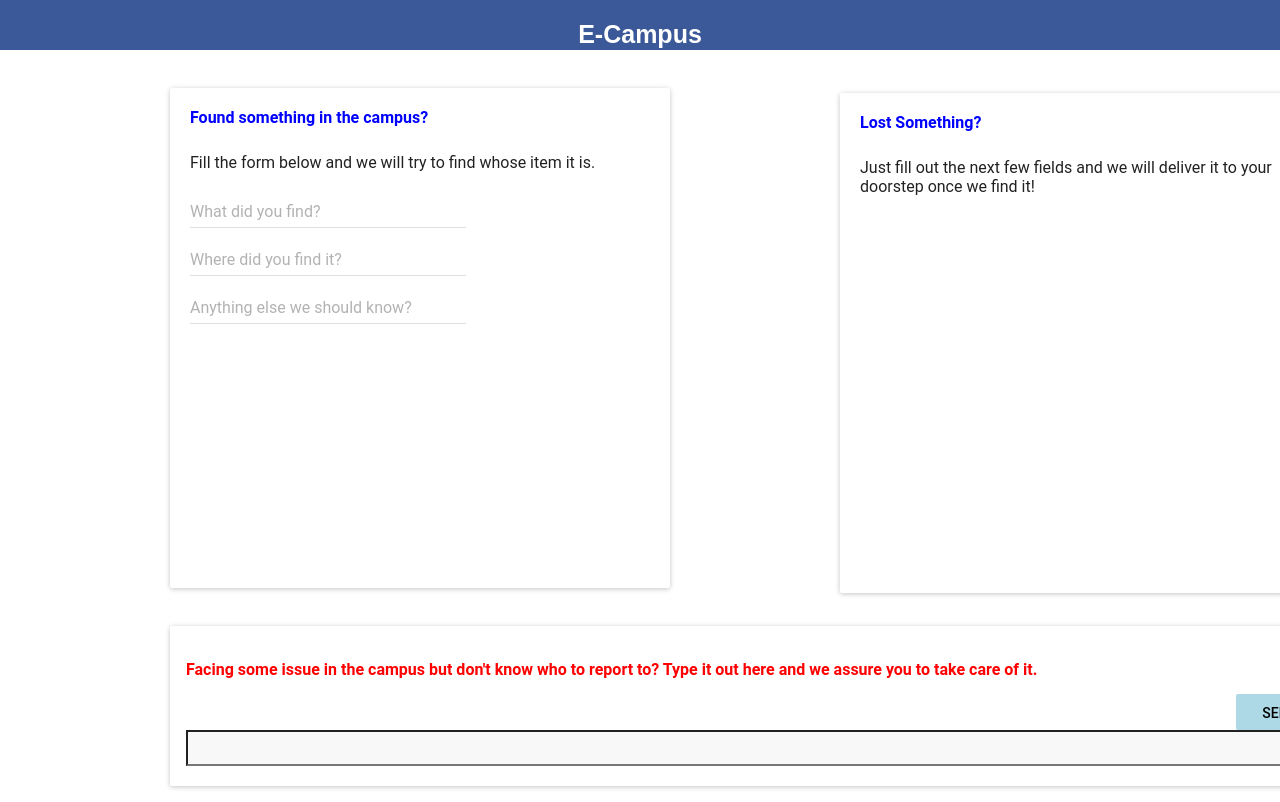
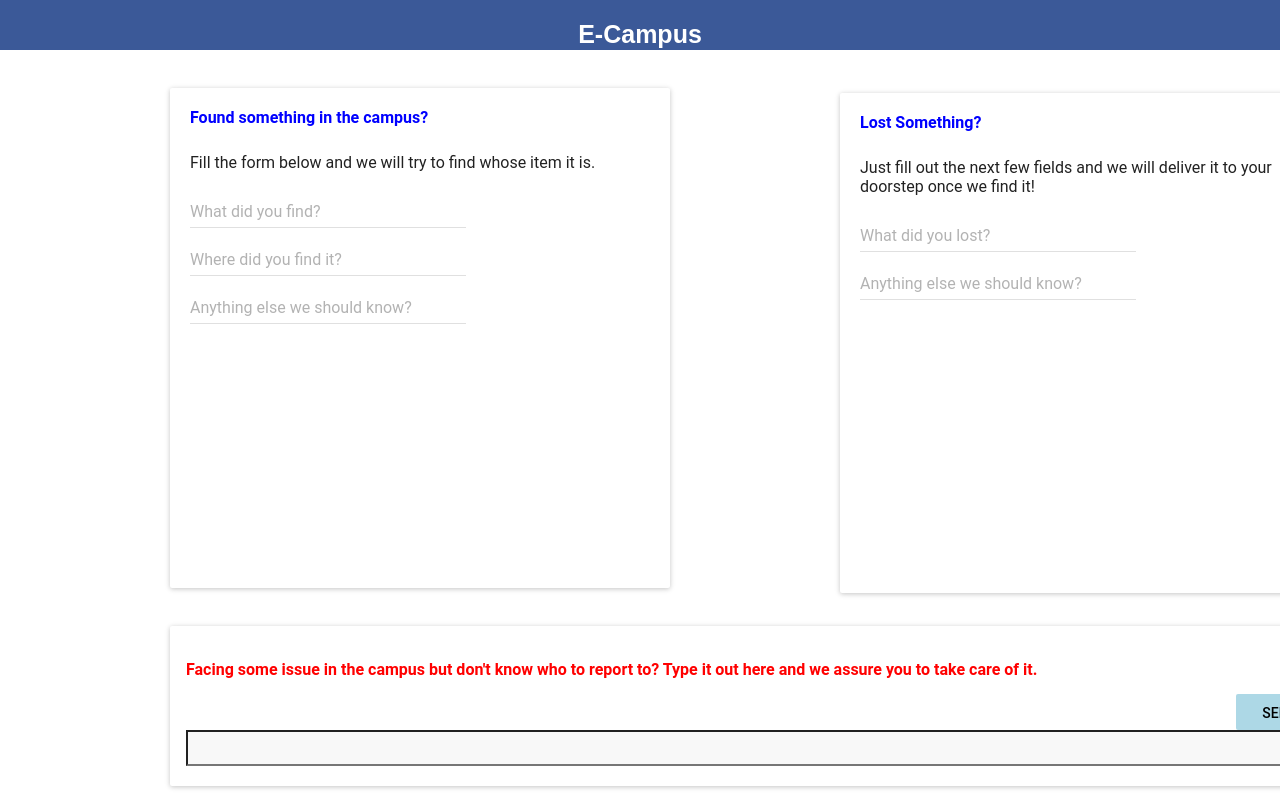
Before and after one commit to PushpinderSinghGrewal/hackdotslash, a React (Create React App) app in the folder microservices/ui/app/: page / in a window 1280 px wide. Shown: the top 802 px of the page. Built offline with nearby package versions, Linux system fonts and the light colour scheme.

Commit message:
added more ui

```diff
--- a/microservices/ui/app/src/App.js
+++ b/microservices/ui/app/src/App.js
@@ -32,7 +32,15 @@ class App extends Component {
                 />
 
            <Paper style={{marginLeft:670,marginTop:-255,height:500,width:500}}><p style={{color:'blue',paddingTop:20,paddingLeft:20}}><b>Lost Something? </b><br/></p>
-           <p style={{paddingTop:10,paddingLeft:20,paddingRight:20}}>Just fill out the next few fields and we will deliver it to your doorstep once we find it!</p></Paper>
+           <p style={{paddingTop:10,paddingLeft:20,paddingRight:20}}>Just fill out the next few fields and we will deliver it to your doorstep once we find it!</p>
+           <TextField style={{paddingLeft:20}}
+                hintText="What did  you lost?"
+              />
+
+               <TextField style={{paddingLeft:20}}
+               hintText="Anything else we should know?"
+                />
+           </Paper>
 
               </Paper>
               </div>
```
